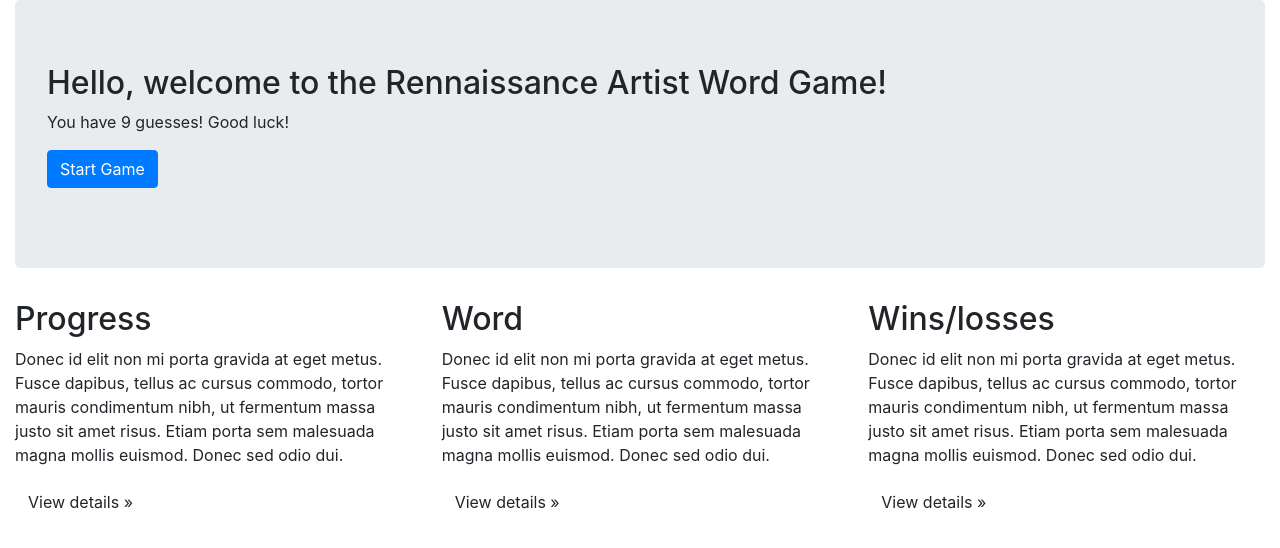
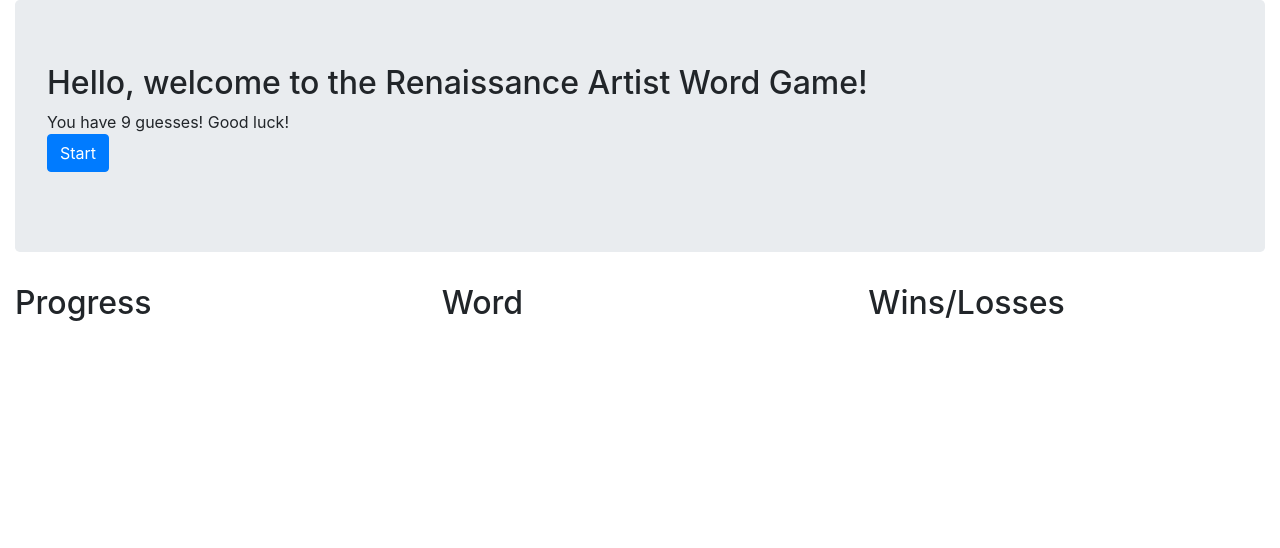
Before and after one commit to kayleighs/word-guess-game, a plain HTML site: page index.html in a window 1280 px wide. Drawn offline with nearby package versions, Linux system fonts and the light colour scheme.

Commit message:
html has framework

```diff
--- a/index.html
+++ b/index.html
@@ -16,13 +16,13 @@
             <div class="col-md-12">
                 <div class="jumbotron">
                     <h2>
-                        Hello, welcome to the Rennaissance Artist Word Game!
+                        Hello, welcome to the Renaissance Artist Word Game!
                     </h2>
+                    <div>
+                        You have 9 guesses! Good luck!
+                    </div>
                     <p>
-                        You have 9 guesses! Good luck!
-                    </p>
-                    <p>
-                        <a class="btn btn-primary btn-large" href="#">Start Game</a>
+                        <a class="btn btn-primary btn-large" href="#">Start</a>
                     </p>
                 </div>
             </div>
@@ -32,40 +32,31 @@
                 <h2>
                     Progress
                 </h2>
-                <p>
-                    Donec id elit non mi porta gravida at eget metus. Fusce dapibus, tellus ac cursus commodo, tortor mauris
-                    condimentum nibh, ut fermentum massa justo sit amet risus. Etiam porta sem malesuada magna mollis
-                    euismod. Donec sed odio dui.
-                </p>
-                <p>
-                    <a class="btn" href="#">View details »</a>
-                </p>
+                <div class="row">
+                    <div id="wrong-guesses" class="col-md-6">
+                    </div>
+                    <div id="guesses-left" class="col-md-6">
+                    </div>
+                </div>
             </div>
             <div class="col-md-4">
                 <h2>
                     Word
                 </h2>
-                <p>
-                    Donec id elit non mi porta gravida at eget metus. Fusce dapibus, tellus ac cursus commodo, tortor mauris
-                    condimentum nibh, ut fermentum massa justo sit amet risus. Etiam porta sem malesuada magna mollis
-                    euismod. Donec sed odio dui.
-                </p>
-                <p>
-                    <a class="btn" href="#">View details »</a>
-                </p>
+                <div id="puzzle-state">
+
+                </div>
             </div>
             <div class="col-md-4">
                 <h2>
-                    Wins/losses
+                    Wins/Losses
                 </h2>
-                <p>
-                    Donec id elit non mi porta gravida at eget metus. Fusce dapibus, tellus ac cursus commodo, tortor mauris
-                    condimentum nibh, ut fermentum massa justo sit amet risus. Etiam porta sem malesuada magna mollis
-                    euismod. Donec sed odio dui.
-                </p>
-                <p>
-                    <a class="btn" href="#">View details »</a>
-                </p>
+                <div class="row">
+                    <div id="win-counter" class="col-md-6">
+                    </div>
+                    <div id="loss-counter" class="col-md-6">
+                    </div>
+                </div>
             </div>
         </div>
     </div>
--- a/logic.js
+++ b/logic.js
@@ -132,4 +132,4 @@ function startNewRound (game) {
 //1.12
 var myGame = setupGame(gameWords,0 , 0);
 
-//
+//Part 3
```
